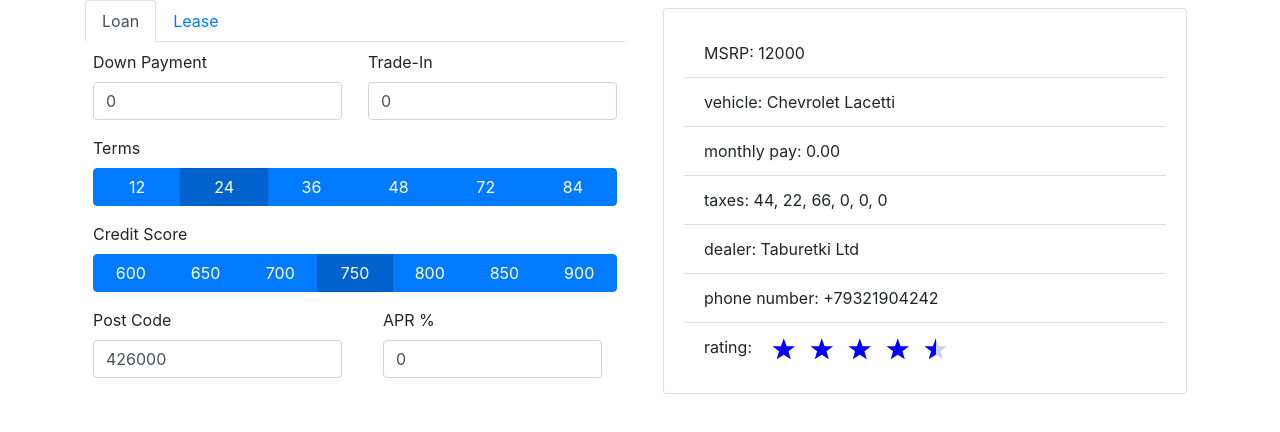
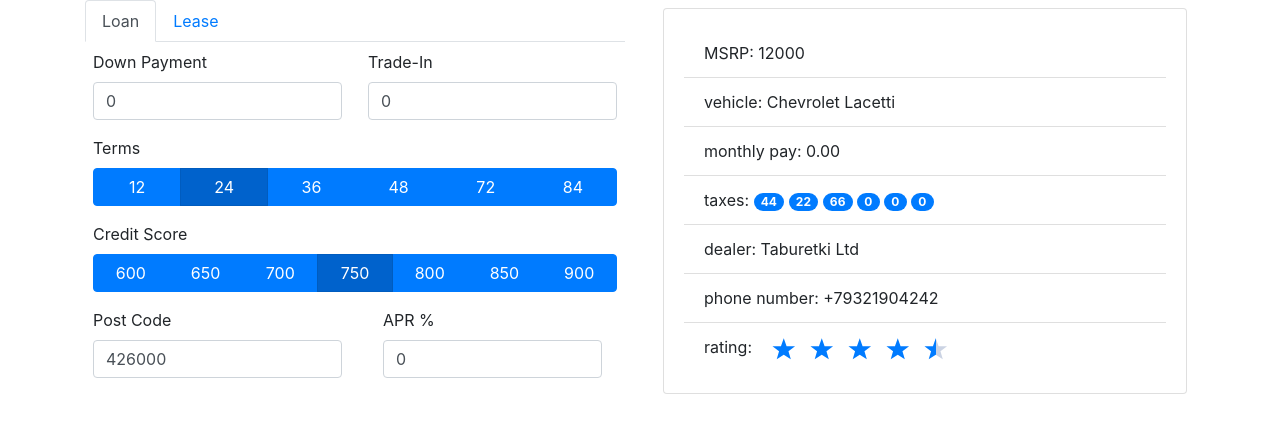
Before and after one commit to spirithntr/calculator, a React app: page / in a window 1280 px wide. Shown: the top 432 px of the page. Built offline with nearby package versions, Linux system fonts and the light colour scheme.

Commit message:
feat: add stylings to taxes

```diff
--- a/src/InfoCard.tsx
+++ b/src/InfoCard.tsx
@@ -1,5 +1,5 @@
-import React, { Component } from 'react';
-import { Card, ListGroup, Spinner } from 'react-bootstrap';
+import React, { Component, Fragment } from 'react';
+import { Badge, Card, ListGroup, Spinner } from 'react-bootstrap';
 import { DealerInfo } from './mock/dealer';
 import StarRatings from 'react-star-ratings';
 
@@ -13,6 +13,13 @@ type Props = {
 
 export default class InfoCard extends Component<Props> {
   render(): React.ReactNode {
+    const taxes = this.props.taxes.map((tax, index) => (
+      <Fragment key={index}>
+        <Badge pill variant="primary">
+          {tax}
+        </Badge>{' '}
+      </Fragment>
+    ));
     return (
       <Card className="m-2">
         <Card.Body>
@@ -21,7 +28,7 @@ export default class InfoCard extends Component<Props> {
               <ListGroup.Item>MSRP: {this.props.dealer.msrp}</ListGroup.Item>
               <ListGroup.Item>vehicle: {this.props.dealer.vehicleName}</ListGroup.Item>
               <ListGroup.Item>monthly pay: {this.props.monthlyPay.toFixed(2)}</ListGroup.Item>
-              <ListGroup.Item>taxes: {this.props.taxes.join(', ')}</ListGroup.Item>
+              <ListGroup.Item>taxes: {taxes}</ListGroup.Item>
               <ListGroup.Item>dealer: {this.props.dealer.name}</ListGroup.Item>
               <ListGroup.Item>phone number: {this.props.dealer.phone}</ListGroup.Item>
               <ListGroup.Item>
@@ -29,7 +36,7 @@ export default class InfoCard extends Component<Props> {
                 <StarRatings
                   className="m-2"
                   rating={this.props.dealer.rating}
-                  starRatedColor="blue"
+                  starRatedColor="#007bff"
                   starDimension="1.5em"
                   numberOfStars={5}
                 />
```
